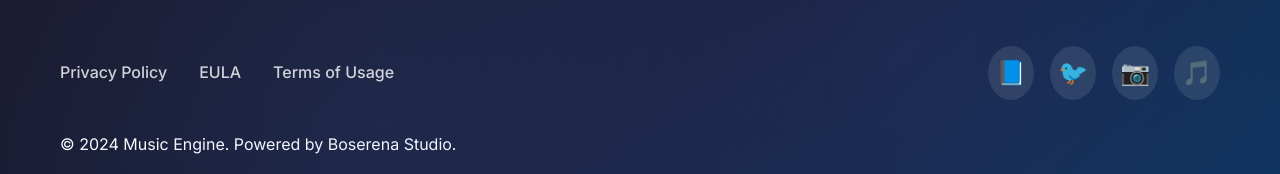
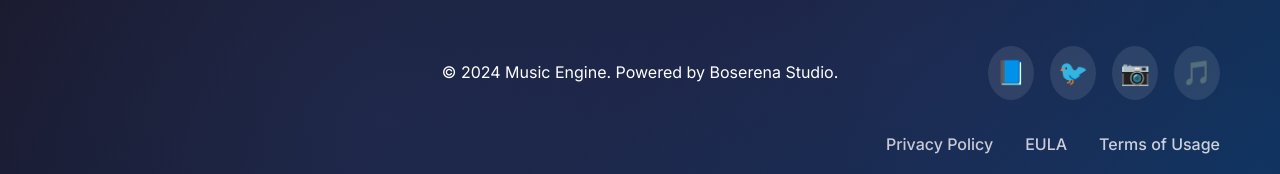
Before and after one commit to finepulseglobal/musicengine, a plain HTML site: page index.html in a window 1280 px wide. Shown: the part 802-976 px from the top of the page. Drawn offline with Linux system fonts and the light colour scheme.

Commit message:
Restructure footer layout: menu right, copyright center, social media right

```diff
--- a/index.html
+++ b/index.html
@@ -36,10 +36,9 @@
     <footer>
         <div class="container">
             <div class="footer-content">
-                <div class="footer-links">
-                    <a href="privacy.html">Privacy Policy</a>
-                    <a href="eula.html">EULA</a>
-                    <a href="terms.html">Terms of Usage</a>
+                <div></div>
+                <div class="footer-copyright">
+                    <p>&copy; 2024 Music Engine. Powered by Boserena Studio.</p>
                 </div>
                 <div class="social-media">
                     <a href="#" class="social-icon">📘</a>
@@ -48,7 +47,11 @@
                     <a href="#" class="social-icon">🎵</a>
                 </div>
             </div>
-            <p>&copy; 2024 Music Engine. Powered by Boserena Studio.</p>
+            <div class="footer-links">
+                <a href="privacy.html">Privacy Policy</a>
+                <a href="eula.html">EULA</a>
+                <a href="terms.html">Terms of Usage</a>
+            </div>
         </div>
     </footer>
 </body>
--- a/styles.css
+++ b/styles.css
@@ -294,8 +294,8 @@ footer::before {
 }
 
 .footer-content {
-    display: flex;
-    justify-content: space-between;
+    display: grid;
+    grid-template-columns: 1fr auto 1fr;
     align-items: center;
     margin-bottom: 2rem;
     position: relative;
@@ -305,6 +305,7 @@ footer::before {
 .footer-links {
     display: flex;
     gap: 2rem;
+    justify-self: end;
 }
 
 .footer-links a {
@@ -319,9 +320,15 @@ footer::before {
     transform: translateY(-2px);
 }
 
+.footer-copyright {
+    text-align: center;
+    justify-self: center;
+}
+
 .social-media {
     display: flex;
     gap: 1rem;
+    justify-self: end;
 }
 
 .social-icon {
```
Also changed, not shown: about.html (+8 -5 lines), governance.html (+8 -5 lines), profile.html (+8 -5 lines), register.html (+8 -5 lines), services.html (+8 -5 lines).
